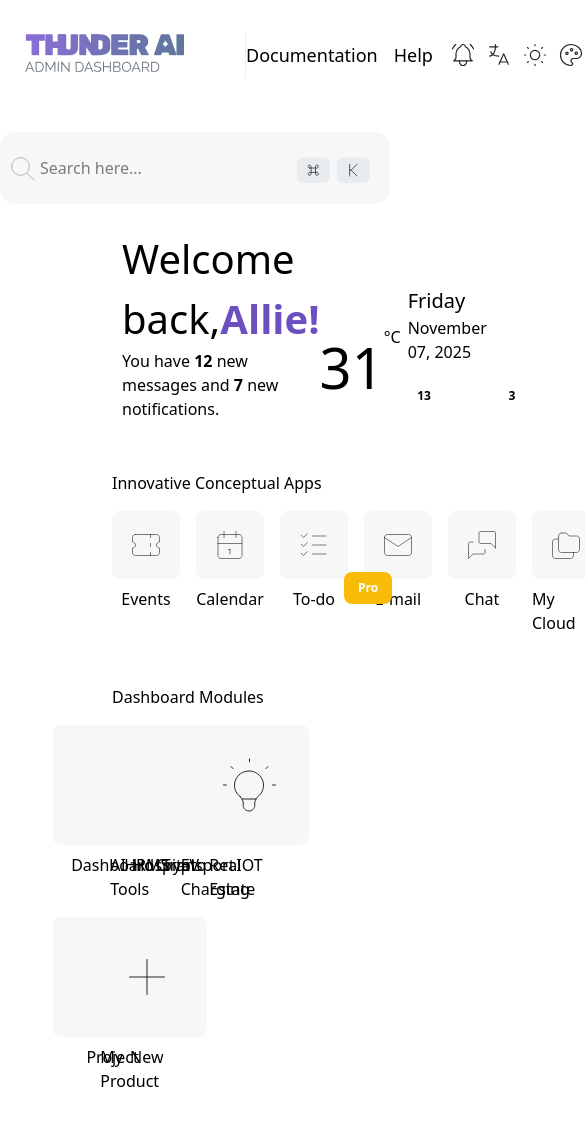
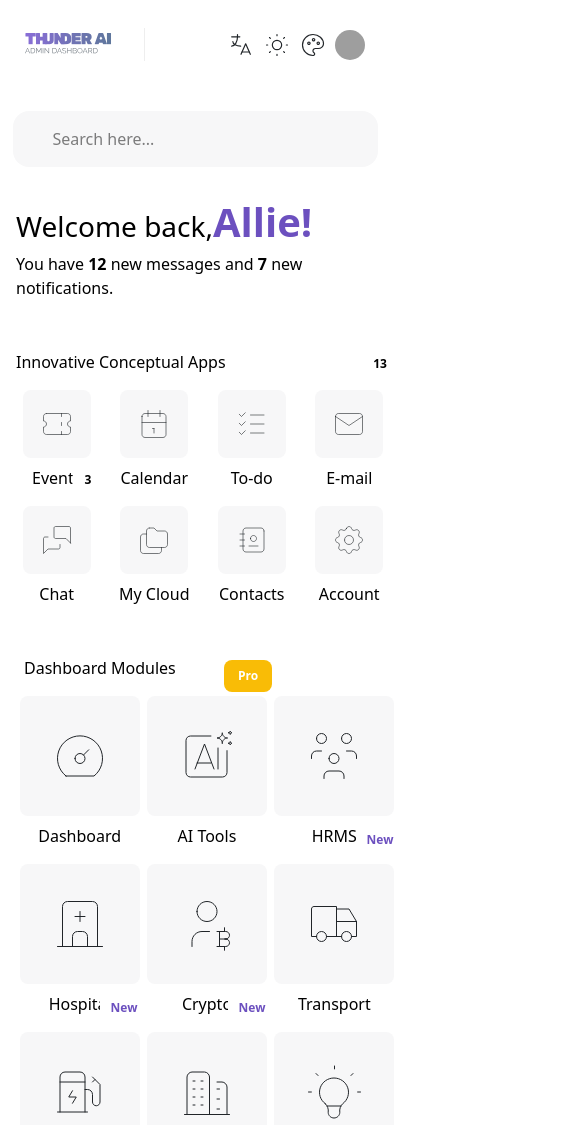
Before and after one commit to eminmuradov035-cpu/admin-panel, a plain HTML site: page index.html in a window 390 px wide. Shown: the top 1125 px of the page, 585 px wide, since content can reach past the window. Drawn offline with nearby package versions, Linux system fonts and the light colour scheme; grey boxes are pictures that could not be loaded.

Commit message:
first finish

```diff
--- a/index.html
+++ b/index.html
@@ -12,17 +12,17 @@
 
 <div class="flex items-center justify-between mt-[28px] mx-[25px]">
 
-    <img class="w-[221px] h-[45px] border-r-[1px] border-[#EEEEEE]" src="indexphotos/first icon.svg" alt="">
+    <img class="w-[120px] h-[33px] sm:w-[221px] sm:h-[45px] border-r-[1px] border-[#EEEEEE]" src="indexphotos/first icon.svg" alt="">
 
     <div class="flex items-center gap-4">
 
-        <a class="text-[18px]" href="#">Documentation</a>
+        <a class="text-[18px] hidden sm:block" href="#">Documentation</a>
 
-        <a class="text-[18px]" href="#">Help</a>
+        <a class="text-[18px] hidden sm:block" href="#">Help</a>
 
     <div class="flex items-center gap-2">
 
-        <img class="size-[28px]" src="indexphotos/bell.svg" alt="">
+        <img class="size-[28px] hidden sm:block" src="indexphotos/bell.svg" alt="">
 
         <img class="size-[28px]" src="indexphotos/translate.svg" alt="">
 
@@ -34,7 +34,7 @@
 
         <img class="size-[30px] rounded-full" src="https://thispersondoesnotexist.com/" alt="">
 
-        <h3 class="text-[18px]">Allie Grater</h3>
+        <h3 class="text-[18px] hidden sm:block">Allie Grater</h3>
 
     </div>
 
@@ -50,25 +50,25 @@
 
         <div class="flex justify-center">
 
-        <div class="bg-[#F7F7F8] w-[1295px] h-[72px] rounded-[16px] relative">
+        <div class="bg-[#F7F7F8] w-[365px] h-[56px] sm:w-[1295px] sm:h-[72px] rounded-[16px] relative">
 
-            <img class="size-[30px] absolute top-5.5 left-2" src="indexphotos/search.svg" alt="">
+            <img class="size-[30px] absolute top-5.5 left-2 hidden sm:block" src="indexphotos/search.svg" alt="">
 
             <input class="w-full h-full pl-10 rounded-[16px] outline-none" type="text" placeholder="Search here...">
 
-            <img class="size-[33px] absolute top-5.5 right-15" src="indexphotos/search-2.svg" alt="">
+            <img class="size-[33px] absolute top-5.5 right-15 hidden sm:block" src="indexphotos/search-2.svg" alt="">
 
-            <img class="size-[33px] absolute top-5.5 right-5" src="indexphotos/search-3.svg" alt="">
+            <img class="size-[33px] absolute top-5.5 right-5 hidden sm:block" src="indexphotos/search-3.svg" alt="">
 
         </div>
 
     </div>
 
-    <div class="flex items-center justify-between mx-[122px] mt-[25px]">
+    <div class="flex items-center justify-between ml-4 sm:mx-[122px] mt-[25px]">
 
         <div>
 
-            <h3 class="text-[40px]">Welcome back,<span class="text-[40px] text-[#6C50BF] font-bold">Allie!</span></h3>
+            <h3 class="text-[28px] sm:text-[40px]">Welcome back,<span class="text-[40px] text-[#6C50BF] font-bold">Allie!</span></h3>
 
             <p>You have <span class="text-black font-bold">12</span> new messages and <span class="text-black font-bold">7</span> new notifications.</p>
 
@@ -76,13 +76,13 @@
 
         <div class="flex items-center gap-6">
 
-            <h3 class="text-[56px]">️ 31 <span class="text-[16px] absolute">°C</span></h3>
+            <h3 class="text-[56px] hidden sm:block">️ 31 <span class="text-[16px] sm:absolute top-55 right-68 hidden sm:block">°C</span></h3>
 
             <div class="flex flex-col">
 
-                <h3 class="text-[20px]">Friday</h3>
+                <h3 class="text-[20px] hidden sm:block">Friday</h3>
 
-                <p>November 07, 2025</p>
+                <p class="hidden sm:block">November 07, 2025</p>
 
             </div>
 
@@ -96,11 +96,11 @@
 
     <section>
 
-        <div class="ml-[112px] flex flex-col gap-[16px]">
+        <div class="ml-4 sm:ml-[112px] flex flex-col gap-[16px]">
 
             <h3>Innovative Conceptual Apps</h3>
 
-        <div class="flex gap-4">
+        <div class="grid grid-cols-4 sm:flex gap-4 sm:gap-4">
 
             <div class="flex flex-col gap-2 items-center">
 
@@ -128,7 +128,7 @@
 
                     <div class="flex flex-col gap-2 items-center">
 
-                        <div class="bg-[#F7F7F8] size-[68px] rounded-[8px] duration-300 ease-in-out hover:scale-115 hover:bg-[#6c50bf] flex items-center justify-center"><img class="size-[36px]" src="indexphotos/email.svg" alt=""><div class="bg-white rounded-full size-[32px] font-bold text-[12px] flex items-center justify-center absolute top-95 left-102">13</div></div>
+                        <div class="bg-[#F7F7F8] size-[68px] rounded-[8px] duration-300 ease-in-out hover:scale-115 hover:bg-[#6c50bf] flex items-center justify-center"><img class="size-[36px]" src="indexphotos/email.svg" alt=""><div class="bg-white rounded-full size-[32px] font-bold text-[12px] flex items-center justify-center absolute top-87 sm:top-95 left-91 sm:left-102">13</div></div>
 
                         <p>E-mail</p>
 
@@ -136,7 +136,7 @@
 
                         <div class="flex flex-col gap-2 items-center">
 
-                            <div class="bg-[#F7F7F8] size-[68px] rounded-[8px] duration-300 ease-in-out hover:scale-115 hover:bg-[#6c50bf] flex items-center justify-center"><img class="size-[36px]" src="indexphotos/chat.svg" alt=""><div class="bg-white rounded-full size-[32px] font-bold text-[12px] flex items-center justify-center absolute top-95 left-124">3</div></div>
+                            <div class="bg-[#F7F7F8] size-[68px] rounded-[8px] duration-300 ease-in-out hover:scale-115 hover:bg-[#6c50bf] flex items-center justify-center"><img class="size-[36px]" src="indexphotos/chat.svg" alt=""><div class="bg-white rounded-full size-[32px] font-bold text-[12px] flex items-center justify-center absolute top-116 sm:top-95 left-18 sm:left-124">3</div></div>
 
                             <p>Chat</p>
 
@@ -175,11 +175,11 @@
     <section>
 
 
-        <div class="ml-[112px] mt-[50px] flex flex-col gap-[16px]">
+        <div class="ml-6 sm:ml-[112px] mt-[50px] flex flex-col gap-[16px]">
 
         <h3>Dashboard Modules</h3>
 
-        <div class="grid grid-cols-9 gap-4 mr-35 mb-[16px]">
+        <div class="grid grid-cols-3 sm:grid-cols-9 gap-4 sm:gap-4 sm:mr-35 mb-[16px]">
 
             <div class="flex flex-col gap-2 items-center">
 
@@ -191,7 +191,7 @@
 
                 <div class="flex flex-col gap-2 items-center">
 
-                    <div class="bg-[#F7F7F8] size-[120px] rounded-[8px] duration-300 ease-in-out hover:scale-115 hover:bg-[#6c50bf] flex items-center justify-center"><img class="size-[60px]" src="indexphotos/AI-tols.svg" alt=""><div class="bg-[#F9BC06] w-[48px] h-[32px] rounded-[8px] font-bold text-[12px] text-white flex items-center justify-center absolute top-143 left-86">Pro</div></div>
+                    <div class="bg-[#F7F7F8] size-[120px] rounded-[8px] duration-300 ease-in-out hover:scale-115 hover:bg-[#6c50bf] flex items-center justify-center"><img class="size-[60px]" src="indexphotos/AI-tols.svg" alt=""><div class="bg-[#F9BC06] w-[48px] h-[32px] rounded-[8px] font-bold text-[12px] text-white flex items-center justify-center absolute top-165 sm:top-143 left-56 sm:left-86">Pro</div></div>
 
                     <p>AI Tools</p>
 
@@ -223,7 +223,7 @@
 
                                 <div class="flex flex-col gap-2 items-center">
 
-                                    <div class="bg-[#F7F7F8] size-[120px] rounded-[8px] duration-300 ease-in-out hover:scale-115 hover:bg-[#6c50bf] flex items-center justify-center"><img class="size-[60px]" src="indexphotos/transport.svg" alt=""><div class="bg-white w-[48px] h-[32px] rounded-[8px] font-bold text-[12px] text-[#6C50BF] flex items-center justify-center absolute top-143 left-230">New</div></div>
+                                    <div class="bg-[#F7F7F8] size-[120px] rounded-[8px] duration-300 ease-in-out hover:scale-115 hover:bg-[#6c50bf] flex items-center justify-center"><img class="size-[60px]" src="indexphotos/transport.svg" alt=""><div class="bg-white w-[48px] h-[32px] rounded-[8px] font-bold text-[12px] text-[#6C50BF] flex items-center justify-center absolute top-206 sm:top-143 left-89 sm:left-230">New</div></div>
 
                                     <p>Transport</p>
 
@@ -231,7 +231,7 @@
 
                                     <div class="flex flex-col gap-2 items-center">
 
-                                        <div class="bg-[#F7F7F8] size-[120px] rounded-[8px] duration-300 ease-in-out hover:scale-115 hover:bg-[#6c50bf] flex items-center justify-center"><img class="size-[60px]" src="indexphotos/EV Charging.svg" alt=""><div class="bg-white w-[48px] h-[32px] rounded-[8px] font-bold text-[12px] text-[#6C50BF] flex items-center justify-center absolute top-143 left-265">New</div></div>
+                                        <div class="bg-[#F7F7F8] size-[120px] rounded-[8px] duration-300 ease-in-out hover:scale-115 hover:bg-[#6c50bf] flex items-center justify-center"><img class="size-[60px]" src="indexphotos/EV Charging.svg" alt=""><div class="bg-white w-[48px] h-[32px] rounded-[8px] font-bold text-[12px] text-[#6C50BF] flex items-center justify-center absolute top-248 sm:top-143 left-25 sm:left-265">New</div></div>
 
                                         <p>EV Charging</p>
 
@@ -239,7 +239,7 @@
 
                                         <div class="flex flex-col gap-2 items-center">
 
-                                            <div class="bg-[#F7F7F8] size-[120px] rounded-[8px] duration-300 ease-in-out hover:scale-115 hover:bg-[#6c50bf] flex items-center justify-center"><img class="size-[60px]" src="indexphotos/Real Estate.svg" alt=""><div class="bg-white w-[48px] h-[32px] rounded-[8px] font-bold text-[12px] text-[#6C50BF] flex items-center justify-center absolute top-143 left-302 ">New</div></div>
+                                            <div class="bg-[#F7F7F8] size-[120px] rounded-[8px] duration-300 ease-in-out hover:scale-115 hover:bg-[#6c50bf] flex items-center justify-center"><img class="size-[60px]" src="indexphotos/Real Estate.svg" alt=""><div class="bg-white w-[48px] h-[32px] rounded-[8px] font-bold text-[12px] text-[#6C50BF] flex items-center justify-center absolute top-248 sm:top-143 left-57 sm:left-302 ">New</div></div>
 
                                             <p>Real Estate</p>
 
```
